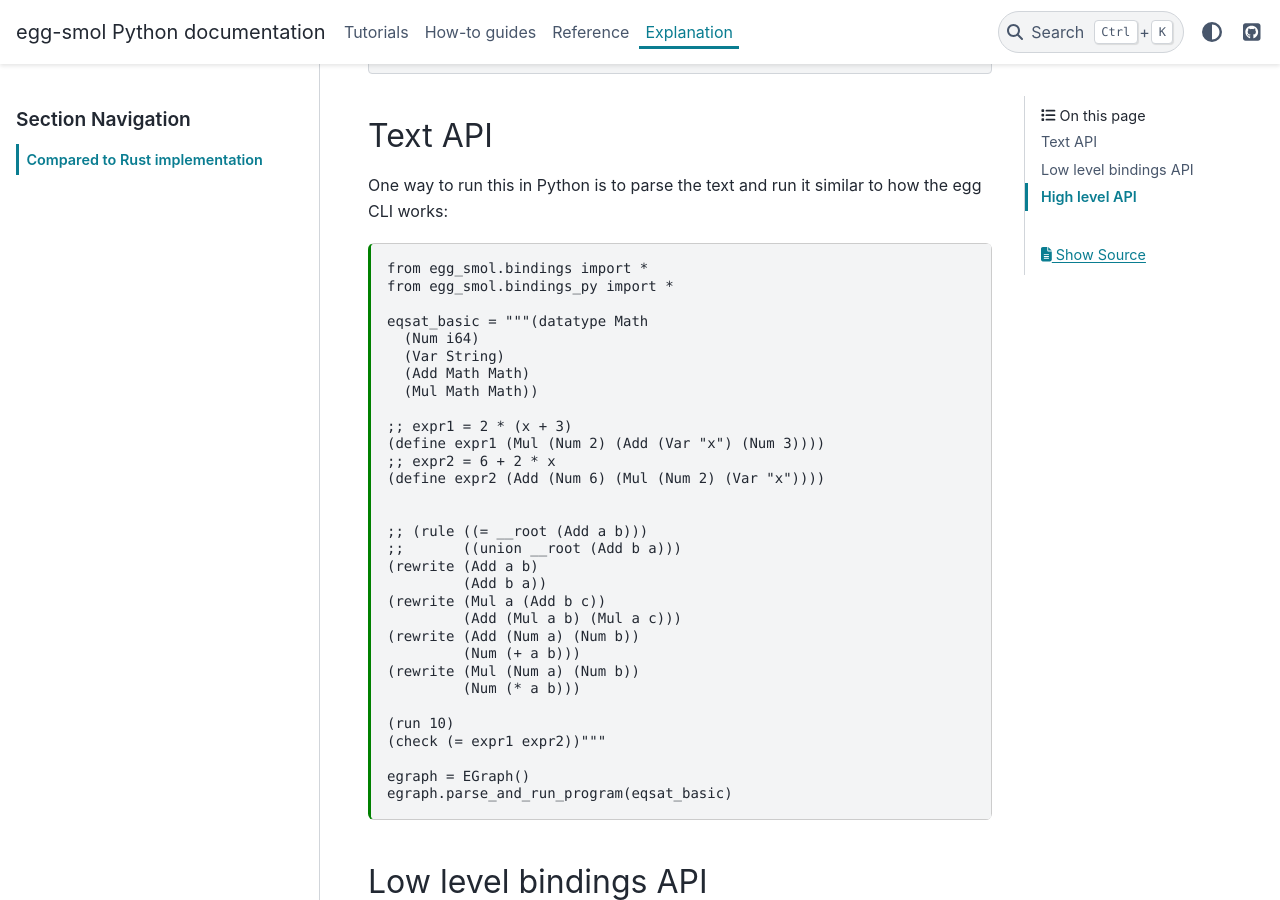
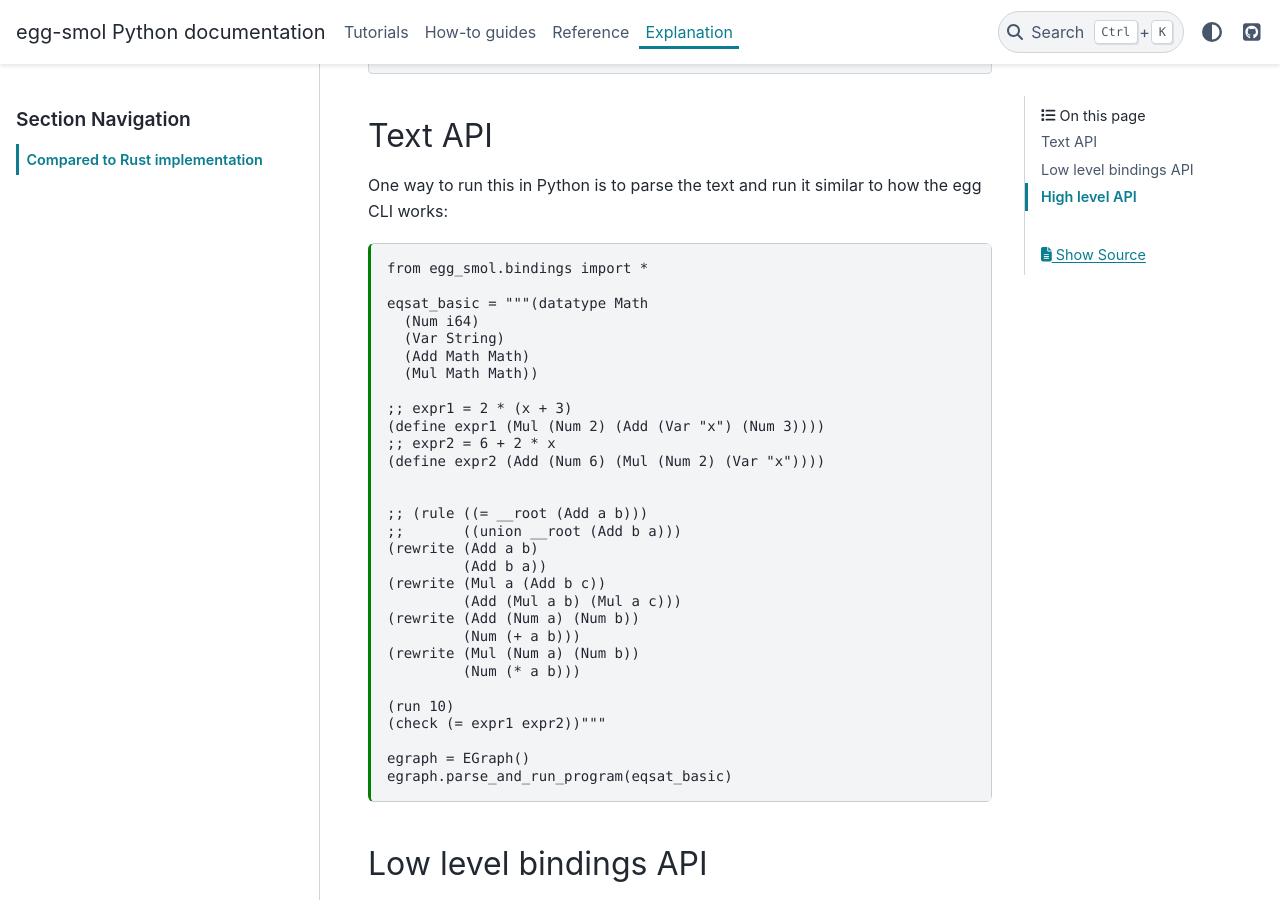
Before and after one commit to egraphs-good/egglog-python, a Sphinx documentation site: the page built from docs/explanation/compared_to_rust.md, in a window 1280 px wide and 900 px high, scrolled down 939 px. Built offline with Sphinx 7.4.7 and the PyData theme 0.15.4, drawn with Linux system fonts in a browser that asks for light colours.

Commit message:
Fix docs

````diff
--- a/docs/explanation/compared_to_rust.md
+++ b/docs/explanation/compared_to_rust.md
@@ -53,7 +53,6 @@ egg CLI works:
 
 ```{code-cell} python
 from egg_smol.bindings import *
-from egg_smol.bindings_py import *
 
 eqsat_basic = """(datatype Math
   (Num i64)
````
